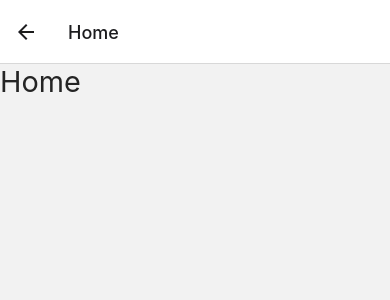
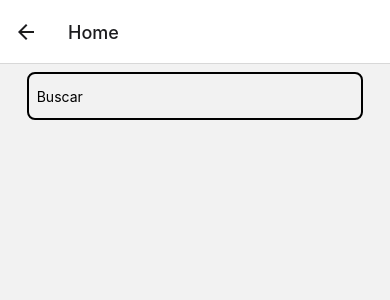
Before and after one commit to Jonah21-prog/App-Promocao-Official, a React Native app in the folder app-promocao-official/: screen /Home in a window 390 px wide. Shown: the top 300 px of the page. Built offline with nearby package versions, Linux system fonts and the light colour scheme.

Commit message:
Começando a criar componente SearchBar

```diff
--- a/app-promocao-official/App.js
+++ b/app-promocao-official/App.js
@@ -25,6 +25,7 @@ function MyStack() {
     </Stack.Navigator>
   );
 }
+
 export default function App() {
   return (
     <NavigationContainer>
--- /dev/null
+++ b/app-promocao-official/Components/SearchBar/index.js
@@ -0,0 +1,29 @@
+import React from "react";
+import { View } from "react-native";
+import { Text } from "react-native-elements";
+import { StyleSheet, TextInput } from "react-native";
+
+export default function SearchBar({ navigation }) {
+  return (
+    <View style={styles.container}>
+      <TextInput placeholder="Buscar" style={styles.searchBarcontainer} />
+    </View>
+  );
+}
+
+const styles = StyleSheet.create({
+  container: {
+    flex: 1,
+    flexDirection: "column",
+    justifyContent: "flex-start",
+    alignItems: "center",
+    padding: 8,
+  },
+  searchBarcontainer: {
+    padding: 8,
+    height: 48,
+    width: "90%",
+    borderWidth: 2,
+    borderRadius: 8,
+  },
+});
--- a/app-promocao-official/Screens/Home.js
+++ b/app-promocao-official/Screens/Home.js
@@ -1,13 +1,12 @@
 import React, { useState } from "react";
-import { StyleSheet, View } from "react-native";
-import { Button, Input, Text } from "react-native-elements";
-import Icon from "react-native-vector-icons/FontAwesome";
-import styles from "../Styles/MainStyles";
+import { View } from "react-native";
+import { Text } from "react-native-elements";
+import SearchBar from "../Components/SearchBar";
 
 export default function Home({ navigation }) {
   return (
     <View>
-      <Text h3>Home</Text>
+      <SearchBar h3>Home</SearchBar>
     </View>
   );
 }
```
Also changed, not shown: app-promocao-official/Components/SearchBar/styles.js (added).
